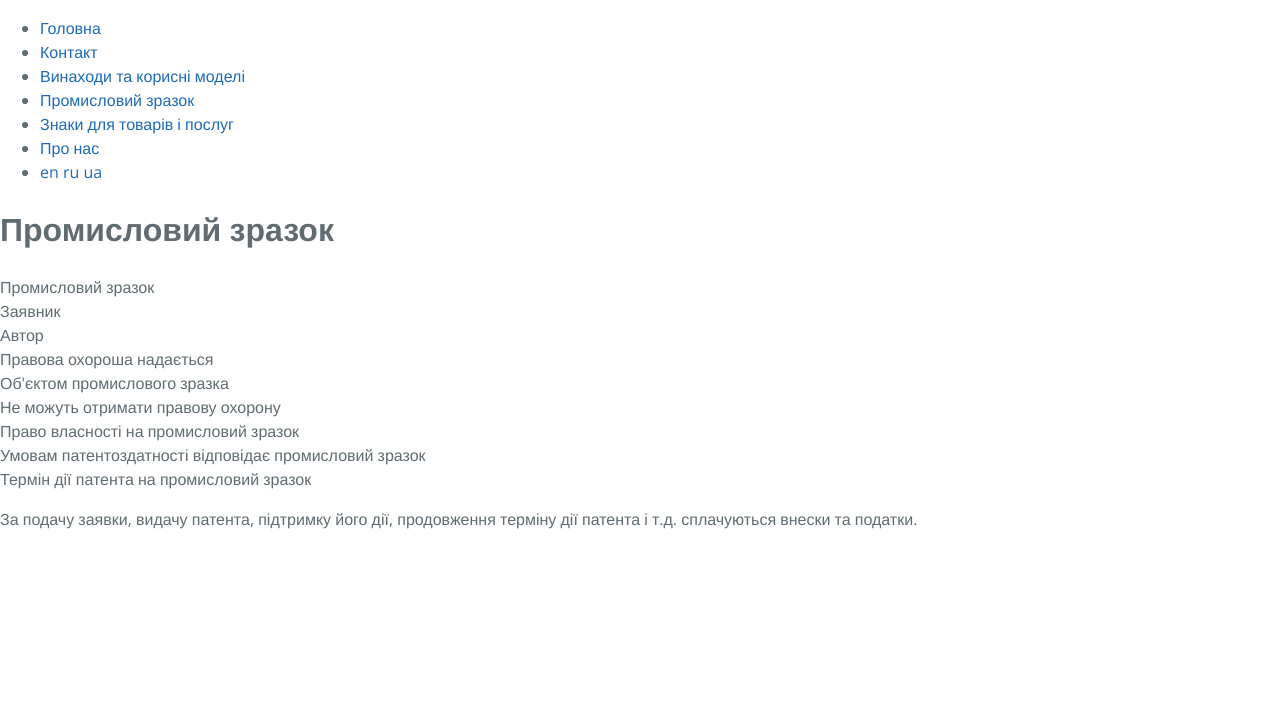
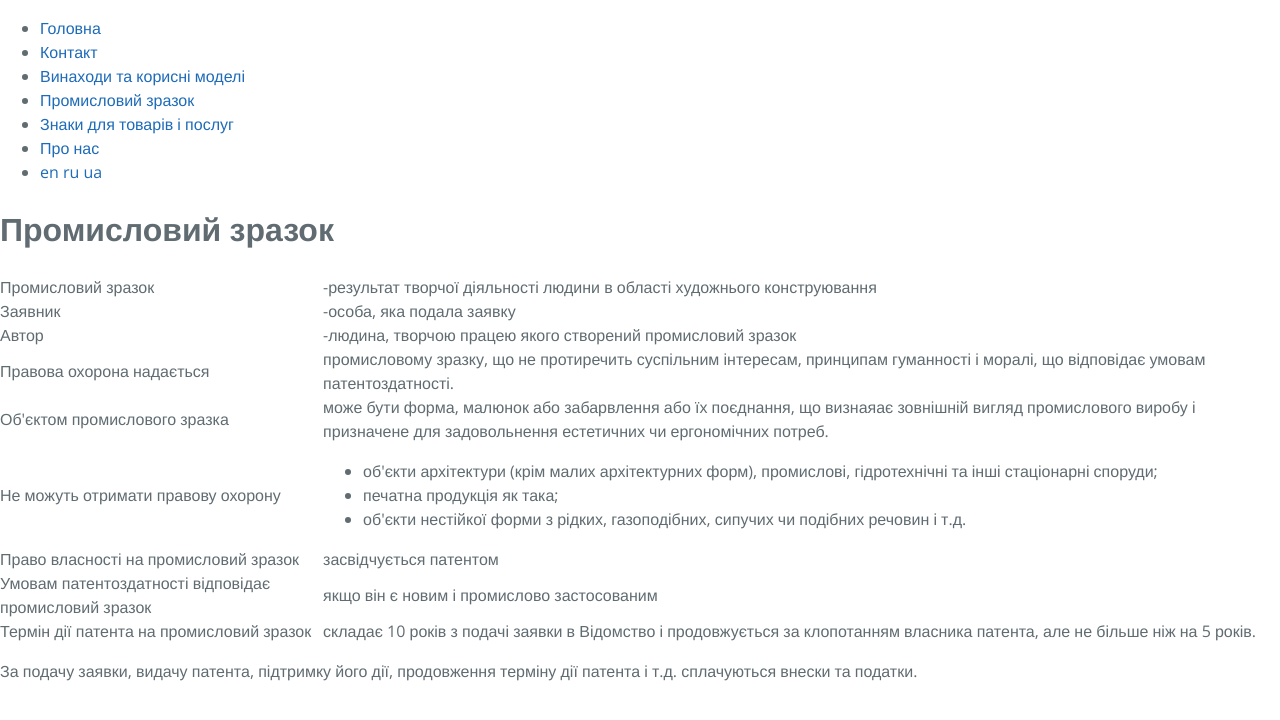
Before and after one commit to Mindshine/patent, a Jekyll site: the page built from _posts/ua/pages/2000-01-01-designs.html, in a window 1280 px wide. Shown: the top 720 px of the page. Built offline with Jekyll 4.4.1, drawn with Linux system fonts in a browser that asks for light colours; Markdown is read by kramdown in place of the engine named in the settings.

Commit message:
Update 2000-01-01-designs.html

```diff
--- a/_posts/ua/pages/2000-01-01-designs.html
+++ b/_posts/ua/pages/2000-01-01-designs.html
@@ -6,31 +6,38 @@
 <h1>Промисловий зразок</h1>
 <table>
   <tr>
-    <td>Промисловий зразок</td><td></td>
+    <td>Промисловий зразок</td><td>-результат творчої діяльності людини в області художнього конструювання</td>
   </tr>
   <tr>
-    <td>Заявник</td><td></td>
+    <td>Заявник</td><td>-особа, яка подала заявку</td>
   </tr>
   <tr>
-    <td>Автор</td><td></td>
+    <td>Автор</td><td>-людина, творчою працею якого створений промисловий зразок</td>
   </tr>
   <tr>
-    <td>Правова охороша надається</td><td></td>
+    <td>Правова охорона надається</td><td>промисловому зразку, що не протиречить суспільним інтересам, принципам гуманності і моралі, що відповідає умовам патентоздатності.</td>
   </tr>
   <tr>
-    <td>Об'єктом промислового зразка</td><td></td>
+    <td>Об'єктом промислового зразка</td><td>може бути форма, малюнок або забарвлення або їх поєднання, що визнаяає зовнішній вигляд промислового виробу і призначене для задовольнення естетичних чи ергономічних потреб.</td>
   </tr>
   <tr>
-    <td>Не можуть отримати правову охорону</td><td></td>
+    <td>Не можуть отримати правову охорону</td>
+    <td>
+      <ul>
+        <li>об'єкти архітектури (крім малих архітектурних форм), промислові, гідротехнічні та інші стаціонарні споруди;</li>
+        <li>печатна продукція як така;</li>
+        <li>об'єкти нестійкої форми з рідких, газоподібних, сипучих чи подібних речовин і т.д.</li>
+      </ul>
+    </td>
   </tr>
   <tr>
-    <td>Право власності на промисловий зразок</td><td></td>
+    <td>Право власності на промисловий зразок</td><td>засвідчується патентом</td>
   </tr>
   <tr>
-    <td>Умовам патентоздатності відповідає промисловий зразок</td><td></td>
+    <td>Умовам патентоздатності відповідає промисловий зразок</td><td>якщо він є новим і промислово застосованим</td>
   </tr>
   <tr>
-    <td>Термін дії патента на промисловий зразок</td><td></td>
+    <td>Термін дії патента на промисловий зразок</td><td>складає 10 років з подачі заявки в Відомство і продовжується за клопотанням власника патента, але не більше ніж на 5 років.</td>
   </tr>
 </table>
 <p>За подачу заявки, видачу патента, підтримку його дії, продовження терміну дії патента і т.д. сплачуються внески та податки.</p>
```
